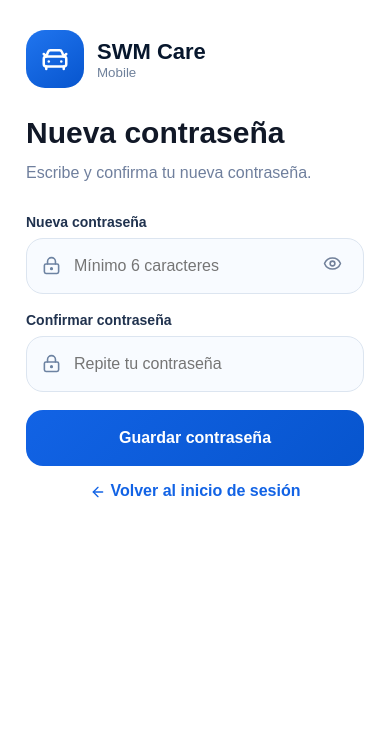
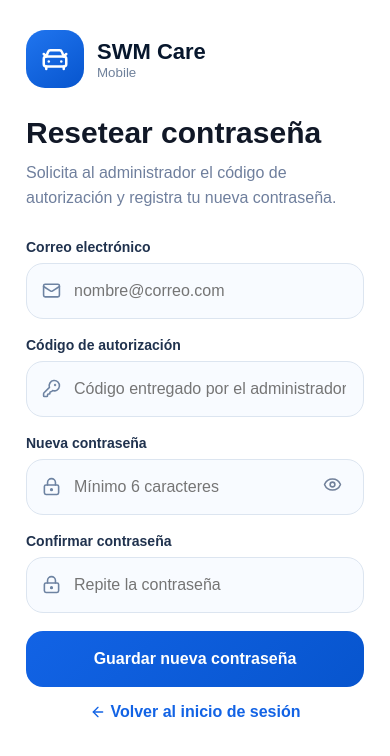
Before and after one commit to wilnba15/swm-care-mobile, a Next.js app: page /reset-password in a window 390 px wide. Shown: the top 756 px of the page. Built offline with nearby package versions, Linux system fonts and the light colour scheme; no server answers.

Commit message:
Swm care mobile modificar password

```diff
--- a/app/reset-password/page.tsx
+++ b/app/reset-password/page.tsx
@@ -1,18 +1,17 @@
 "use client";
 
 import Link from "next/link";
-import { FormEvent, Suspense, useState } from "react";
-import { useSearchParams } from "next/navigation";
-import { ArrowLeft, CarFront, Eye, EyeOff, LockKeyhole } from "lucide-react";
-import { ApiError, resetPassword } from "@/lib/api/swmApi";
+import { FormEvent, useState } from "react";
+import { ArrowLeft, CarFront, Eye, EyeOff, KeyRound, LockKeyhole, Mail } from "lucide-react";
+import { ApiError, directResetPassword } from "@/lib/api/swmApi";
 import styles from "../login/login.module.css";
 
-function ResetPasswordForm() {
-  const searchParams = useSearchParams();
-  const token = searchParams.get("token")?.trim() ?? "";
+export default function ResetPasswordPage() {
+  const [email, setEmail] = useState("");
+  const [resetCode, setResetCode] = useState("");
   const [password, setPassword] = useState("");
   const [confirmation, setConfirmation] = useState("");
-  const [showPassword, setShowPassword] = useState(false);
+  const [show, setShow] = useState(false);
   const [error, setError] = useState("");
   const [message, setMessage] = useState("");
   const [loading, setLoading] = useState(false);
@@ -21,35 +20,24 @@ function ResetPasswordForm() {
     event.preventDefault();
     setError("");
     setMessage("");
-
-    if (!token) {
-      setError("El enlace de recuperación no es válido.");
-      return;
-    }
-    if (password.length < 6) {
-      setError("La contraseña debe tener al menos 6 caracteres.");
-      return;
-    }
-    if (password !== confirmation) {
-      setError("Las contraseñas no coinciden.");
-      return;
-    }
+    if (!email.trim() || !resetCode.trim()) { setError("Ingresa tu correo y el código de autorización."); return; }
+    if (password.length < 6) { setError("La contraseña debe tener al menos 6 caracteres."); return; }
+    if (password !== confirmation) { setError("Las contraseñas no coinciden."); return; }
 
     try {
       setLoading(true);
-      const response = await resetPassword({ token, new_password: password });
+      const response = await directResetPassword({
+        email: email.trim().toLowerCase(),
+        reset_code: resetCode.trim(),
+        new_password: password,
+      });
       setMessage(response.message);
       setPassword("");
       setConfirmation("");
+      setResetCode("");
     } catch (reason) {
-      setError(
-        reason instanceof ApiError
-          ? reason.detail
-          : "No se pudo actualizar la contraseña.",
-      );
-    } finally {
-      setLoading(false);
-    }
+      setError(reason instanceof ApiError ? reason.detail : "No se pudo resetear la contraseña.");
+    } finally { setLoading(false); }
   }
 
   return (
@@ -61,77 +49,25 @@ function ResetPasswordForm() {
         </header>
 
         <div style={{ margin: "28px 0 22px" }}>
-          <h1 style={{ margin: 0, fontSize: 30, lineHeight: 1.1 }}>
-            Nueva contraseña
-          </h1>
+          <h1 style={{ margin: 0, fontSize: 30, lineHeight: 1.1 }}>Resetear contraseña</h1>
           <p style={{ margin: "12px 0 0", color: "#6f7f9d", lineHeight: 1.55 }}>
-            Escribe y confirma tu nueva contraseña.
+            Solicita al administrador el código de autorización y registra tu nueva contraseña.
           </p>
         </div>
 
         <form className={styles.form} onSubmit={submit}>
-          <label>
-            <span>Nueva contraseña</span>
-            <div>
-              <LockKeyhole size={19} />
-              <input
-                type={showPassword ? "text" : "password"}
-                autoComplete="new-password"
-                value={password}
-                onChange={(event) => { setPassword(event.target.value); setError(""); }}
-                placeholder="Mínimo 6 caracteres"
-              />
-              <button
-                type="button"
-                aria-label={showPassword ? "Ocultar contraseña" : "Mostrar contraseña"}
-                onClick={() => setShowPassword((value) => !value)}
-              >
-                {showPassword ? <EyeOff size={19} /> : <Eye size={19} />}
-              </button>
-            </div>
-          </label>
-
-          <label>
-            <span>Confirmar contraseña</span>
-            <div>
-              <LockKeyhole size={19} />
-              <input
-                type={showPassword ? "text" : "password"}
-                autoComplete="new-password"
-                value={confirmation}
-                onChange={(event) => { setConfirmation(event.target.value); setError(""); }}
-                placeholder="Repite tu contraseña"
-              />
-            </div>
-          </label>
+          <label><span>Correo electrónico</span><div><Mail size={19} /><input type="email" value={email} onChange={(e) => { setEmail(e.target.value); setError(""); }} placeholder="nombre@correo.com" /></div></label>
+          <label><span>Código de autorización</span><div><KeyRound size={19} /><input type="password" value={resetCode} onChange={(e) => { setResetCode(e.target.value); setError(""); }} placeholder="Código entregado por el administrador" /></div></label>
+          <label><span>Nueva contraseña</span><div><LockKeyhole size={19} /><input type={show ? "text" : "password"} value={password} onChange={(e) => { setPassword(e.target.value); setError(""); }} placeholder="Mínimo 6 caracteres" /><button type="button" onClick={() => setShow((value) => !value)}>{show ? <EyeOff size={19} /> : <Eye size={19} />}</button></div></label>
+          <label><span>Confirmar contraseña</span><div><LockKeyhole size={19} /><input type={show ? "text" : "password"} value={confirmation} onChange={(e) => { setConfirmation(e.target.value); setError(""); }} placeholder="Repite la contraseña" /></div></label>
 
           {error && <p className={styles.error}>{error}</p>}
-          {message && (
-            <p style={{ color: "#176b3a", fontSize: 14, lineHeight: 1.5 }}>
-              {message} <Link href="/login">Ingresar ahora</Link>
-            </p>
-          )}
-
-          <button className={styles.submit} type="submit" disabled={loading || Boolean(message)}>
-            {loading ? "Guardando..." : "Guardar contraseña"}
-          </button>
+          {message && <p style={{ color: "#176b3a", fontSize: 14, lineHeight: 1.5 }}>{message} <Link href="/login">Ingresar ahora</Link></p>}
+          <button className={styles.submit} type="submit" disabled={loading || Boolean(message)}>{loading ? "Guardando..." : "Guardar nueva contraseña"}</button>
         </form>
 
-        <p className={styles.link}>
-          <Link href="/login">
-            <ArrowLeft size={16} style={{ verticalAlign: "middle", marginRight: 5 }} />
-            Volver al inicio de sesión
-          </Link>
-        </p>
+        <p className={styles.link}><Link href="/login"><ArrowLeft size={16} style={{ verticalAlign: "middle", marginRight: 5 }} />Volver al inicio de sesión</Link></p>
       </section>
     </main>
   );
 }
-
-export default function ResetPasswordPage() {
-  return (
-    <Suspense fallback={<main style={{ minHeight: "100dvh", background: "#eef3f8" }} />}>
-      <ResetPasswordForm />
-    </Suspense>
-  );
-}
```
Also changed, not shown: app/login/page.tsx (+14 -62 lines).
